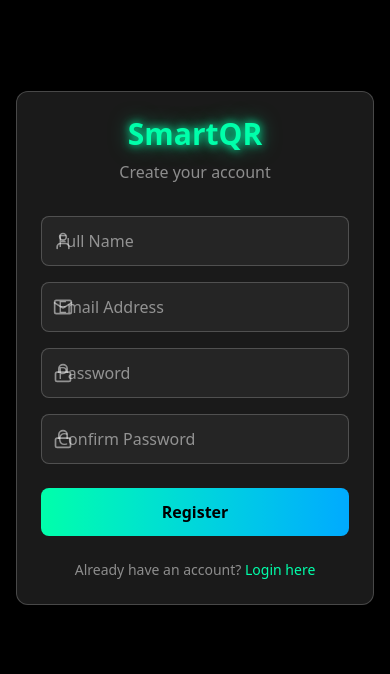
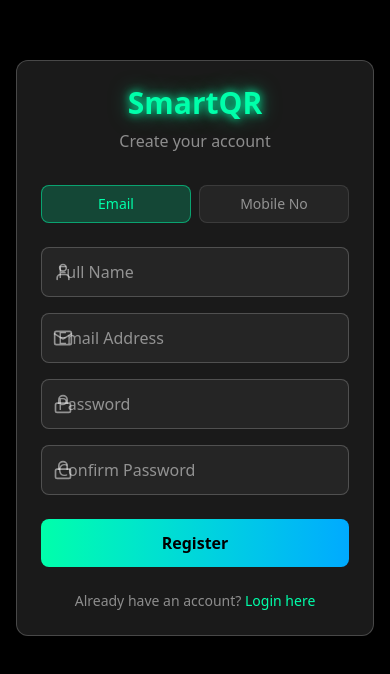
Before and after one commit to amkyawdev/qr-scanner-app, a React (Vite) app: page /register in a window 390 px wide. Shown: the part 106-780 px from the top of the page. Built offline with nearby package versions, Linux system fonts and the light colour scheme; no server answers.

Commit message:
feat: Add email/phone toggle to auth pages
- Register page: Toggle between Email and Mobile No
- Login page: Toggle between Email and Mobile No
- Forgot Password: Toggle between Email and Mobile No
- Enhanced UI with toggle buttons

```diff
--- a/src/pages/ForgotPassword.jsx
+++ b/src/pages/ForgotPassword.jsx
@@ -1,33 +1,34 @@
 import { useState } from 'react';
 import { motion } from 'framer-motion';
 import { Link } from 'react-router-dom';
-import { Mail, ArrowLeft } from 'lucide-react';
+import { Mail, Phone, ArrowLeft } from 'lucide-react';
 import Card from '../components/common/Card';
 import Button from '../components/common/Button';
 import Input from '../components/common/Input';
 import { resetPassword } from '../services/firestore';
 
 /**
- * Forgot Password Page
+ * Forgot Password Page - Reset with email or phone
  */
 const ForgotPassword = () => {
-  const [email, setEmail] = useState('');
+  const [credential, setCredential] = useState('');
   const [loading, setLoading] = useState(false);
   const [error, setError] = useState('');
   const [success, setSuccess] = useState(false);
+  const [isPhone, setIsPhone] = useState(false);
 
   const handleReset = async (e) => {
     e.preventDefault();
     setError('');
 
-    if (!email.trim()) {
-      setError('Please enter your email address');
+    if (!credential.trim()) {
+      setError('Please enter your ' + (isPhone ? 'phone number' : 'email address'));
       return;
     }
 
     setLoading(true);
 
-    const result = await resetPassword(email.trim());
+    const result = await resetPassword(credential.trim());
 
     if (result.success) {
       setSuccess(true);
@@ -36,6 +37,12 @@ const ForgotPassword = () => {
     }
 
     setLoading(false);
+  };
+
+  // Toggle between email and phone
+  const handleToggleType = (type) => {
+    setIsPhone(type === 'phone');
+    setCredential('');
   };
 
   if (success) {
@@ -53,11 +60,11 @@ const ForgotPassword = () => {
                 <Mail className="text-[#00ffaa]" size={32} />
               </div>
               <h1 className="text-2xl font-bold text-white mb-2">
-                Check Your Email
+                Check Your {isPhone ? 'Phone' : 'Email'}
               </h1>
               <p className="text-white/50 mb-6">
                 We've sent a password reset link to <br />
-                <span className="text-[#00ffaa]">{email}</span>
+                <span className="text-[#00ffaa]">{credential}</span>
               </p>
               <Link
                 to="/login"
@@ -89,14 +96,44 @@ const ForgotPassword = () => {
             Reset your password
           </p>
 
+          {/* Toggle Email/Phone */}
+          <div className="flex gap-2 mb-6">
+            <button
+              type="button"
+              onClick={() => handleToggleType('email')}
+              className={`flex-1 py-2 px-4 rounded-lg text-sm transition-colors ${
+                !isPhone
+                  ? 'bg-[#00ffaa]/20 text-[#00ffaa] border border-[#00ffaa]/50'
+                  : 'bg-white/5 text-white/50 border border-white/10'
+              }`}
+            >
+              Email
+            </button>
+            <button
+              type="button"
+              onClick={() => handleToggleType('phone')}
+              className={`flex-1 py-2 px-4 rounded-lg text-sm transition-colors ${
+                isPhone
+                  ? 'bg-[#00ffaa]/20 text-[#00ffaa] border border-[#00ffaa]/50'
+                  : 'bg-white/5 text-white/50 border border-white/10'
+              }`}
+            >
+              Mobile No
+            </button>
+          </div>
+
           <form onSubmit={handleReset}>
             <div className="mb-6 relative">
-              <Mail className="absolute left-3 top-1/2 -translate-y-1/2 text-white/50" size={20} />
+              {isPhone ? (
+                <Phone className="absolute left-3 top-1/2 -translate-y-1/2 text-white/50" size={20} />
+              ) : (
+                <Mail className="absolute left-3 top-1/2 -translate-y-1/2 text-white/50" size={20} />
+              )}
               <Input
-                type="email"
-                placeholder="Email Address"
-                value={email}
-                onChange={(e) => setEmail(e.target.value)}
+                type={isPhone ? "tel" : "email"}
+                placeholder={isPhone ? "Mobile Number" : "Email Address"}
+                value={credential}
+                onChange={(e) => setCredential(e.target.value)}
                 disabled={loading}
                 className="pl-10"
               />
--- a/src/pages/Login.jsx
+++ b/src/pages/Login.jsx
@@ -1,7 +1,7 @@
 import { useState } from 'react';
 import { motion } from 'framer-motion';
 import { useNavigate, Link } from 'react-router-dom';
-import { Mail, Lock } from 'lucide-react';
+import { Mail, Lock, Phone } from 'lucide-react';
 import Card from '../components/common/Card';
 import Button from '../components/common/Button';
 import Input from '../components/common/Input';
@@ -9,13 +9,14 @@ import { loginUser } from '../services/firestore';
 import { useAuth } from '../context/AuthContext';
 
 /**
- * Login Page - User login with email and password
+ * Login Page - User login with email or phone
  */
 const Login = () => {
-  const [email, setEmail] = useState('');
+  const [credential, setCredential] = useState(''); // Email or Phone
   const [password, setPassword] = useState('');
   const [loading, setLoading] = useState(false);
   const [error, setError] = useState('');
+  const [isPhone, setIsPhone] = useState(false);
 
   const { login } = useAuth();
   const navigate = useNavigate();
@@ -24,14 +25,15 @@ const Login = () => {
     e.preventDefault();
     setError('');
 
-    if (!email.trim() || !password) {
+    if (!credential.trim() || !password) {
       setError('Please fill in all fields');
       return;
     }
 
     setLoading(true);
 
-    const result = await loginUser(email.trim(), password);
+    const identifier = credential.trim();
+    const result = await loginUser(identifier, password);
 
     if (result.success) {
       login(result);
@@ -41,6 +43,12 @@ const Login = () => {
     }
 
     setLoading(false);
+  };
+
+  // Toggle between email and phone
+  const handleToggleType = (type) => {
+    setIsPhone(type === 'phone');
+    setCredential('');
   };
 
   return (
@@ -59,14 +67,44 @@ const Login = () => {
             Welcome back! Login to continue
           </p>
 
+          {/* Toggle Email/Phone */}
+          <div className="flex gap-2 mb-6">
+            <button
+              type="button"
+              onClick={() => handleToggleType('email')}
+              className={`flex-1 py-2 px-4 rounded-lg text-sm transition-colors ${
+                !isPhone
+                  ? 'bg-[#00ffaa]/20 text-[#00ffaa] border border-[#00ffaa]/50'
+                  : 'bg-white/5 text-white/50 border border-white/10'
+              }`}
+            >
+              Email
+            </button>
+            <button
+              type="button"
+              onClick={() => handleToggleType('phone')}
+              className={`flex-1 py-2 px-4 rounded-lg text-sm transition-colors ${
+                isPhone
+                  ? 'bg-[#00ffaa]/20 text-[#00ffaa] border border-[#00ffaa]/50'
+                  : 'bg-white/5 text-white/50 border border-white/10'
+              }`}
+            >
+              Mobile No
+            </button>
+          </div>
+
           <form onSubmit={handleLogin}>
             <div className="mb-4 relative">
-              <Mail className="absolute left-3 top-1/2 -translate-y-1/2 text-white/50" size={20} />
+              {isPhone ? (
+                <Phone className="absolute left-3 top-1/2 -translate-y-1/2 text-white/50" size={20} />
+              ) : (
+                <Mail className="absolute left-3 top-1/2 -translate-y-1/2 text-white/50" size={20} />
+              )}
               <Input
-                type="email"
-                placeholder="Email Address"
-                value={email}
-                onChange={(e) => setEmail(e.target.value)}
+                type={isPhone ? "tel" : "email"}
+                placeholder={isPhone ? "Mobile Number" : "Email Address"}
+                value={credential}
+                onChange={(e) => setCredential(e.target.value)}
                 disabled={loading}
                 className="pl-10"
               />
--- a/src/pages/Register.jsx
+++ b/src/pages/Register.jsx
@@ -1,7 +1,7 @@
 import { useState } from 'react';
 import { motion } from 'framer-motion';
 import { useNavigate, Link } from 'react-router-dom';
-import { Mail, Lock, User } from 'lucide-react';
+import { Mail, Lock, User, Phone } from 'lucide-react';
 import Card from '../components/common/Card';
 import Button from '../components/common/Button';
 import Input from '../components/common/Input';
@@ -9,15 +9,16 @@ import { registerUser } from '../services/firestore';
 import { useAuth } from '../context/AuthContext';
 
 /**
- * Register Page - User registration with email/password
+ * Register Page - User registration with email/phone
  */
 const Register = () => {
-  const [email, setEmail] = useState('');
+  const [credential, setCredential] = useState(''); // Email or Phone
   const [password, setPassword] = useState('');
   const [confirmPassword, setConfirmPassword] = useState('');
   const [fullName, setFullName] = useState('');
   const [loading, setLoading] = useState(false);
   const [error, setError] = useState('');
+  const [isPhone, setIsPhone] = useState(false);
 
   const { login } = useAuth();
   const navigate = useNavigate();
@@ -27,7 +28,7 @@ const Register = () => {
     setError('');
 
     // Validation
-    if (!email.trim() || !password || !fullName.trim()) {
+    if (!credential.trim() || !password || !fullName.trim()) {
       setError('Please fill in all fields');
       return;
     }
@@ -44,7 +45,11 @@ const Register = () => {
 
     setLoading(true);
 
-    const result = await registerUser(email.trim(), password, fullName.trim());
+    // Determine if credential is phone or email
+    const isPhoneNumber = credential.replace(/[\s\-+()]/g, '').match(/^\d{8,15}$/);
+    const identifier = isPhoneNumber ? credential.trim() : credential.trim();
+
+    const result = await registerUser(identifier, password, fullName.trim());
 
     if (result.success) {
       login(result);
@@ -54,6 +59,12 @@ const Register = () => {
     }
 
     setLoading(false);
+  };
+
+  // Toggle between email and phone
+  const handleToggleType = (type) => {
+    setIsPhone(type === 'phone');
+    setCredential('');
   };
 
   return (
@@ -72,6 +83,32 @@ const Register = () => {
             Create your account
           </p>
 
+          {/* Toggle Email/Phone */}
+          <div className="flex gap-2 mb-6">
+            <button
+              type="button"
+              onClick={() => handleToggleType('email')}
+              className={`flex-1 py-2 px-4 rounded-lg text-sm transition-colors ${
+                !isPhone
+                  ? 'bg-[#00ffaa]/20 text-[#00ffaa] border border-[#00ffaa]/50'
+                  : 'bg-white/5 text-white/50 border border-white/10'
+              }`}
+            >
+              Email
+            </button>
+            <button
+              type="button"
+              onClick={() => handleToggleType('phone')}
+              className={`flex-1 py-2 px-4 rounded-lg text-sm transition-colors ${
+                isPhone
+                  ? 'bg-[#00ffaa]/20 text-[#00ffaa] border border-[#00ffaa]/50'
+                  : 'bg-white/5 text-white/50 border border-white/10'
+              }`}
+            >
+              Mobile No
+            </button>
+          </div>
+
           <form onSubmit={handleRegister}>
             <div className="mb-4 relative">
               <User className="absolute left-3 top-1/2 -translate-y-1/2 text-white/50" size={20} />
@@ -86,12 +123,16 @@ const Register = () => {
             </div>
 
             <div className="mb-4 relative">
-              <Mail className="absolute left-3 top-1/2 -translate-y-1/2 text-white/50" size={20} />
+              {isPhone ? (
+                <Phone className="absolute left-3 top-1/2 -translate-y-1/2 text-white/50" size={20} />
+              ) : (
+                <Mail className="absolute left-3 top-1/2 -translate-y-1/2 text-white/50" size={20} />
+              )}
               <Input
-                type="email"
-                placeholder="Email Address"
-                value={email}
-                onChange={(e) => setEmail(e.target.value)}
+                type={isPhone ? "tel" : "email"}
+                placeholder={isPhone ? "Mobile Number (e.g., 09677740154)" : "Email Address"}
+                value={credential}
+                onChange={(e) => setCredential(e.target.value)}
                 disabled={loading}
                 className="pl-10"
               />
```
